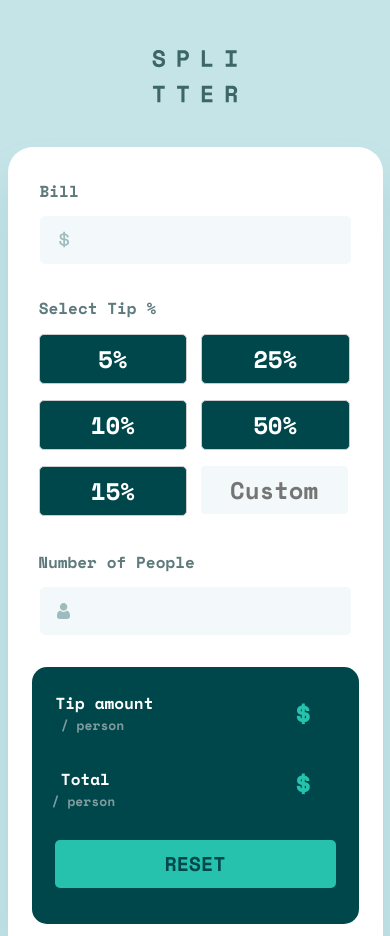
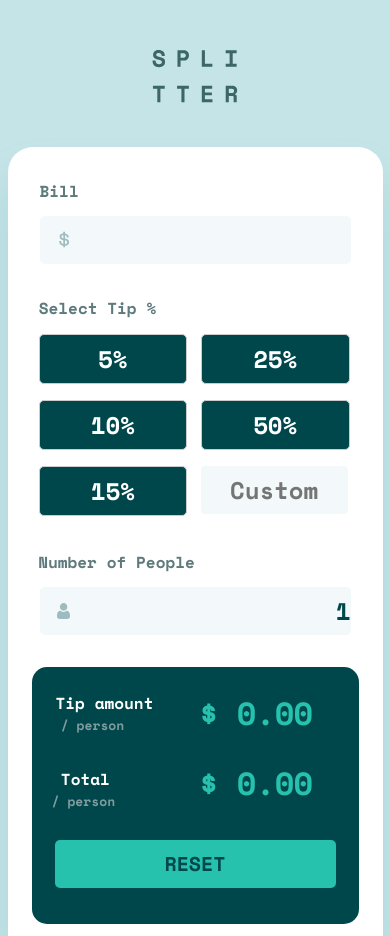
Before and after one commit to Guram12/Tio-Calculator-App, a React (Create React App) app: page / in a window 390 px wide. Built offline with nearby package versions, Linux system fonts and the light colour scheme.

Commit message:
evetything is working on mobile app, but there is a little bugs that should be fixed

```diff
--- a/src/App.js
+++ b/src/App.js
@@ -1,23 +1,40 @@
-import {Header} from "./Header"
+// In App.js
+import React, { useState } from 'react';
+import './App.css';
+import { Header } from './Header';
 import { Bill } from './Bill';
 import { Tip } from './Tip';
 import { People } from './People';
 import { Result } from './Result';
-import './App.css';
+
+function App() {
+  const [billAmount, setBillAmount] = useState('');
+  const [tipPercentage, setTipPercentage] = useState('');
+  const [numberOfPeople, setNumberOfPeople] = useState(1);
 
 
-function App() {
+  const resetValues = () => {
+    setBillAmount('');
+    setTipPercentage(0);
+    setNumberOfPeople(1);
+  };
+
+
   return (
     <div className="App">
       <Header />
       <div className="center-container">
-      <div className="centered-element">
-        <Bill />
-        <Tip />
-        <People />
-        <Result/>
+        <div className="centered-element">
+          <Bill billAmount={billAmount} setBillAmount={setBillAmount} />
+          <Tip tipPercentage={tipPercentage} setTipPercentage={setTipPercentage} />
+          <People numberOfPeople={numberOfPeople} setNumberOfPeople={setNumberOfPeople} />
+          <Result billAmount={billAmount}
+                  tipPercentage={tipPercentage}
+                  numberOfPeople={numberOfPeople}
+                  resetValues={resetValues}
+                  />
+        </div>
       </div>
-    </div>
     </div>
   );
 }
--- a/src/Bill.js
+++ b/src/Bill.js
@@ -1,7 +1,11 @@
-
 import './Bill.css';
 
-export function Bill() {
+export function Bill({ billAmount, setBillAmount }) {
+     // Function to handle bill amount input changes
+    const handleBillAmountChange = (e) => {
+        // Update the bill amount state when the input value changes
+        setBillAmount(e.target.value);
+    }
 
     return (
         <div className='bill_'>
@@ -10,7 +14,9 @@ export function Bill() {
                 <input
                     className='input_'
                     type="text"
-                    required={true}
+                    required={true} // Set the input value to the bill amount state
+                    value={billAmount}
+                    onChange={handleBillAmountChange} // Handle input changes
                 />
                 <div className='svg-placeholder'>
                     <img src="/icon-dollar.svg" alt="Dollar Icon" />
--- a/src/People.js
+++ b/src/People.js
@@ -1,17 +1,26 @@
-import './People.css'
+import React from 'react';
+import './People.css';
 
-export function People() {
+export function People({ numberOfPeople, setNumberOfPeople }) {
+  // Function to handle number of people input changes
+  const handleNumberOfPeopleChange = (e) => {
+    // Update the number of people state when the input value changes
+    setNumberOfPeople(parseFloat(e.target.value));
+  };
 
   return (
     <div className='people'>
       <h2 className='people_h2'>Number of People</h2>
       <div className='relative'>
-                <input className='people_number'
+        <input
+          className='people_number'
           type='text'
           required={true}
+          value={numberOfPeople} // Set the input value to the number of people state
+          onChange={handleNumberOfPeopleChange} // Handle input changes
         />
         <img className='person_icon' src="/icon-person.svg" alt="Person Icon" />
       </div>
     </div>
-    )
+  );
 }
--- a/src/Result.js
+++ b/src/Result.js
@@ -1,7 +1,38 @@
-
+import React, { useEffect, useState } from 'react';
 import './Result.css';
 
-export function Result() {
+export function Result({ billAmount, tipPercentage, numberOfPeople, resetValues }) {
+  // State variables to store the calculated results
+  const [tipAmountPerPerson, setTipAmountPerPerson] = useState(0);
+  const [totalPerPerson, setTotalPerPerson] = useState(0);
+
+  // Calculate the results whenever the input values change
+  useEffect(() => {
+    // Validate input values
+    const validBillAmount = parseFloat(billAmount);
+    const validTipPercentage = parseFloat(tipPercentage);
+    const validNumberOfPeople = parseFloat(numberOfPeople);
+
+    // Check if input values are valid numbers
+    if (isNaN(validBillAmount) || isNaN(validTipPercentage) || isNaN(validNumberOfPeople)) {
+      // Handle invalid input (e.g., show an error message)
+      setTipAmountPerPerson(0);
+      setTotalPerPerson(0);
+    } else {
+      // Calculate the tip amount per person
+      const tipAmount = (validBillAmount * (validTipPercentage / 100)) / validNumberOfPeople;
+      setTipAmountPerPerson(tipAmount);
+
+      // Calculate the total amount per person
+      const total = (validBillAmount / validNumberOfPeople) + tipAmount;
+      setTotalPerPerson(total);
+    }
+  }, [billAmount, tipPercentage, numberOfPeople]);
+
+  // Function to reset values
+  const handleReset = () => {
+    resetValues();
+  };
 
   return (
     <div className='result'>
@@ -10,9 +41,9 @@ export function Result() {
           <h2 className='tip_amount'>Tip amount</h2>
           <p className='every_person'>/ person</p>
         </div>
-        {/* tip amount */}
+        {/* Display the calculated tip amount per person */}
         <div>
-          <h1 className='first_result'>$ </h1>
+          <h1 className='first_result'>$ {tipAmountPerPerson.toFixed(2)}</h1>
         </div>
       </div>
       <div className='little_cont'>
@@ -20,13 +51,13 @@ export function Result() {
           <h2 className='tip_amount only_total'>Total</h2>
           <p className='error'>/ person</p>
         </div>
-        {/* Total */}
+        {/* Display the calculated total amount per person */}
         <div>
-          <h1 className='second_result'>$</h1>
+          <h1 className='second_result'>$ {totalPerPerson.toFixed(2)}</h1>
         </div>
       </div>
       {/* reset button */}
-      <button className='button' >RESET</button>
+      <button className='button' onClick={handleReset}>RESET</button>
     </div>
   );
 }
--- a/src/Tip.js
+++ b/src/Tip.js
@@ -1,7 +1,18 @@
+import React from 'react';
 import './Tip.css';
-import React from 'react';
 
-export function Tip() {
+export function Tip({ tipPercentage, setTipPercentage }) {
+  // Function to handle tip percentage input changes
+  const handleTipPercentageChange = (e) => {
+    // Update the tip percentage state when the input value changes
+    setTipPercentage(parseFloat(e.target.value));
+  };
+
+  // Function to handle tip percentage option clicks
+  const handleTipOptionClick = (percentage) => {
+    // Update the tip percentage state when a percentage option is clicked
+    setTipPercentage(percentage);
+  };
 
   return (
     <div>
@@ -9,17 +20,19 @@ export function Tip() {
 
       <div className='tip_container'>
         <div className='white'>
-                    <div className='column first' >5%</div>
-                    <div className='column first' >10%</div>
-                    <div className='column first'>15%</div>
+          <div className='column first' onClick={() => handleTipOptionClick(5)}>5%</div>
+          <div className='column first' onClick={() => handleTipOptionClick(10)}>10%</div>
+          <div className='column first' onClick={() => handleTipOptionClick(15)}>15%</div>
         </div>
         <div className='white'>
-                    <div className='column second' >25%</div>
-                    <div className='column second' >50%</div>
+          <div className='column second' onClick={() => handleTipOptionClick(25)}>25%</div>
+          <div className='column second' onClick={() => handleTipOptionClick(50)}>50%</div>
           <input
             className="input-field column"
             type='text'
             placeholder="Custom"
+            value={tipPercentage} // Set the input value to the tip percentage state
+            onChange={handleTipPercentageChange} // Handle input changes
           />
         </div>
       </div>
```
Also changed, not shown: 1 other file (tests, documents, lock files or other folders). Lines whose indentation alone changed are shown as unchanged.
